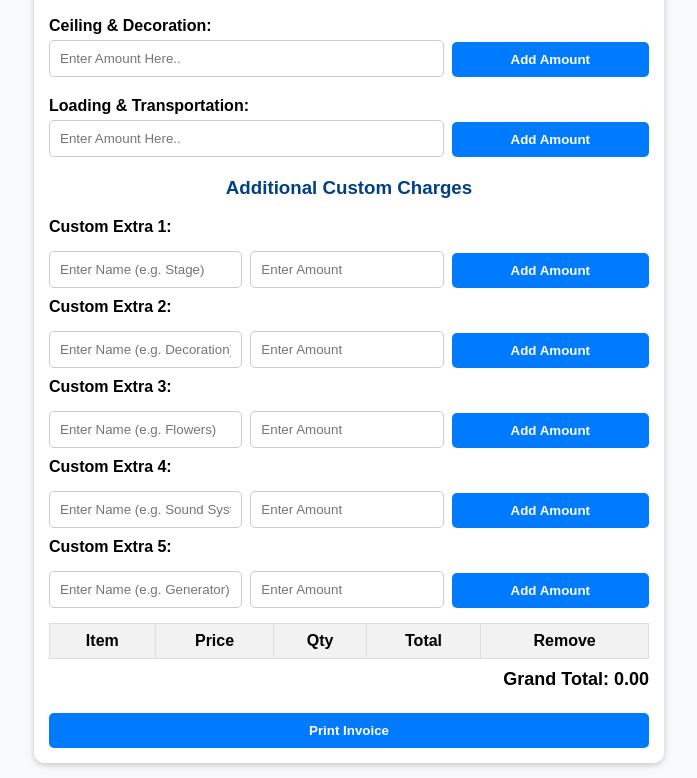
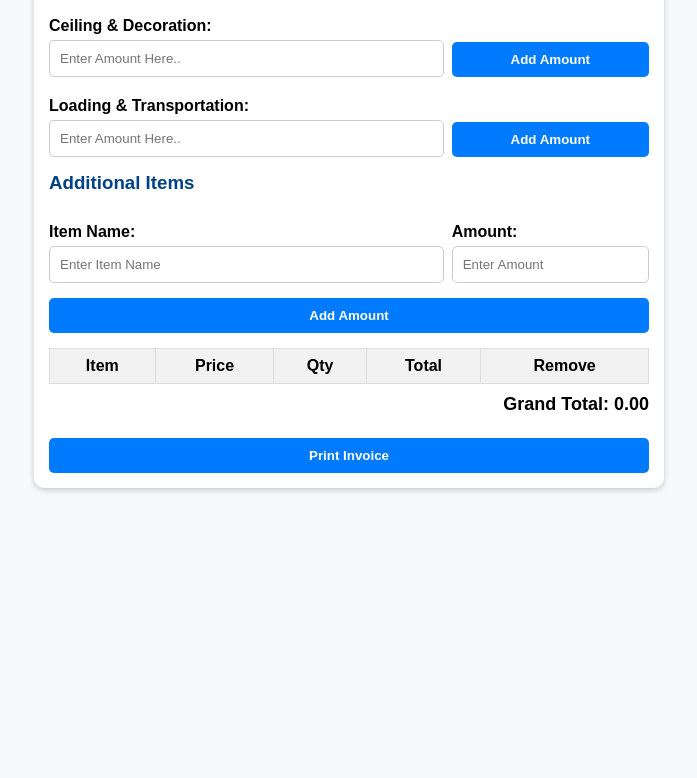
Before and after one commit to fmsbillingapp21-debug/fmsbilling, a plain HTML site: page index.html in a window 1280 px wide. Shown: the part 453-1231 px from the top of the page, without its empty margins (291-988 px from the left). After the commit the page ends 956 px from the top, so only its background shows below. Drawn offline with Linux system fonts and the light colour scheme.

Commit message:
Update index.html

```diff
--- a/index.html
+++ b/index.html
@@ -116,68 +116,23 @@ td { font-weight:bold; }
     </div>
   </div>
 
- <!-- Custom Extra Charges Section -->
-<h3 style="margin-top:20px; color:#004085; text-align:center;">Additional Custom Charges</h3>
+ <h3 style="margin-top:15px; color:#004085;">Additional Items</h3>
 
-<!-- Custom Extra 1 -->
-<label style="margin-top:10px; font-weight:bold;">Custom Extra 1:</label>
 <div class="row">
-  <div style="flex:2; display:flex; gap:8px;">
-    <input type="text" id="customName1" placeholder="Enter Name (e.g. Stage)" style="flex:1;">
-    <input type="number" id="customAmount1" min="0" placeholder="Enter Amount" style="flex:1;">
+  <div style="flex:2">
+    <label for="customName">Item Name:</label>
+    <input type="text" id="customName" placeholder="Enter Item Name">
   </div>
-  <div style="flex:1; align-self:end;">
-    <button onclick="addCustomExtra(1)">Add Amount</button>
+  <div style="flex:1">
+    <label for="customAmount">Amount:</label>
+    <input type="number" id="customAmount" min="0" placeholder="Enter Amount">
   </div>
 </div>
 
-<!-- Custom Extra 2 -->
-<label style="margin-top:10px; font-weight:bold;">Custom Extra 2:</label>
 <div class="row">
-  <div style="flex:2; display:flex; gap:8px;">
-    <input type="text" id="customName2" placeholder="Enter Name (e.g. Decoration)" style="flex:1;">
-    <input type="number" id="customAmount2" min="0" placeholder="Enter Amount" style="flex:1;">
-  </div>
-  <div style="flex:1; align-self:end;">
-    <button onclick="addCustomExtra(2)">Add Amount</button>
-  </div>
+  <button onclick="addCustomItem()">Add Amount</button>
 </div>
 
-<!-- Custom Extra 3 -->
-<label style="margin-top:10px; font-weight:bold;">Custom Extra 3:</label>
-<div class="row">
-  <div style="flex:2; display:flex; gap:8px;">
-    <input type="text" id="customName3" placeholder="Enter Name (e.g. Flowers)" style="flex:1;">
-    <input type="number" id="customAmount3" min="0" placeholder="Enter Amount" style="flex:1;">
-  </div>
-  <div style="flex:1; align-self:end;">
-    <button onclick="addCustomExtra(3)">Add Amount</button>
-  </div>
-</div>
-
-<!-- Custom Extra 4 -->
-<label style="margin-top:10px; font-weight:bold;">Custom Extra 4:</label>
-<div class="row">
-  <div style="flex:2; display:flex; gap:8px;">
-    <input type="text" id="customName4" placeholder="Enter Name (e.g. Sound System)" style="flex:1;">
-    <input type="number" id="customAmount4" min="0" placeholder="Enter Amount" style="flex:1;">
-  </div>
-  <div style="flex:1; align-self:end;">
-    <button onclick="addCustomExtra(4)">Add Amount</button>
-  </div>
-</div>
-
-<!-- Custom Extra 5 -->
-<label style="margin-top:10px; font-weight:bold;">Custom Extra 5:</label>
-<div class="row">
-  <div style="flex:2; display:flex; gap:8px;">
-    <input type="text" id="customName5" placeholder="Enter Name (e.g. Generator)" style="flex:1;">
-    <input type="number" id="customAmount5" min="0" placeholder="Enter Amount" style="flex:1;">
-  </div>
-  <div style="flex:1; align-self:end;">
-    <button onclick="addCustomExtra(5)">Add Amount</button>
-  </div>
-</div>
 
   <div class="table-wrapper">
     <table id="invoiceTable">
```
